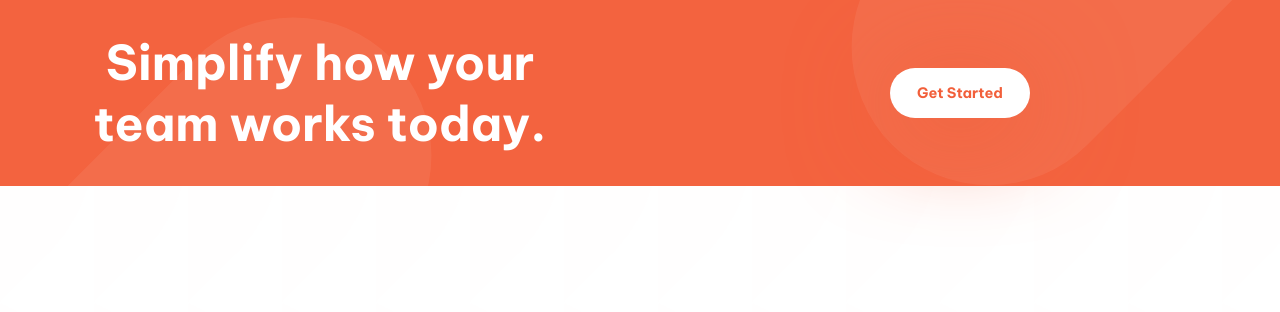
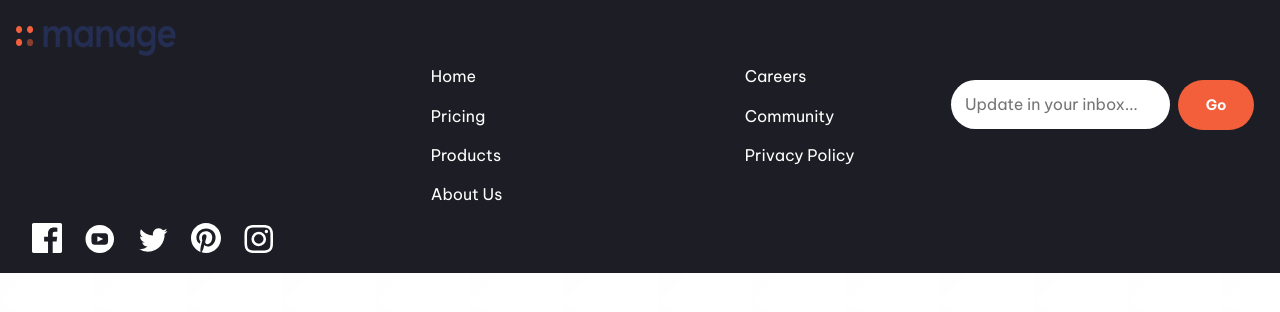
Before and after one commit to Sulymaani/manage-landing-page-master, a website built with Parcel: page index.html in a window 1280 px wide. Built offline with nearby package versions, Linux system fonts and the light colour scheme.

Commit message:
Created the footer component.

```diff
--- a/index.html
+++ b/index.html
@@ -105,16 +105,77 @@
       </section> -->
 
       <!-- Callout Section -->
-      <section class="callout">
+      <!-- <section class="callout">
         <div class="callout-content grid grid--1x2">
           <div class="callout-header">
-            <h2 class="fs-800 fw-bold">Simplify how your team works today.</h2>
+            <h2 class="fs-800 fw-bold">
+              Simplify how your team works today.
+            </h2>
           </div>
           <div class="callout-btn">
             <button>Get Started</button>
           </div>
         </div>
-      </section>
+      </section> -->
+
+      <!-- footer Section -->
+      <footer class="footer">
+        <div class="footer-content grid grid--1x2">
+          <div class="footer-logo"><img src="/images/logo.svg" alt="" /></div>
+          <div class="update-section">
+            <input
+              class="update-input"
+              type="text"
+              placeholder="Update in your inbox..."
+            />
+            <button class="update-btn">Go</button>
+          </div>
+          <div class="footer-links-one">
+            <ul>
+              <li><a href="#">Home</a></li>
+              <li><a href="#">Pricing</a></li>
+              <li><a href="#">Products</a></li>
+              <li><a href="#">About Us</a></li>
+            </ul>
+          </div>
+          <div class="footer-links-two">
+            <ul>
+              <li><a href="#">Careers</a></li>
+              <li><a href="#">Community</a></li>
+              <li><a href="#">Privacy Policy</a></li>
+            </ul>
+          </div>
+          <div class="footer-socials">
+            <ul>
+              <li>
+                <a href="#">
+                  <img src="images/icon-facebook.svg" alt="" />
+                </a>
+              </li>
+              <li>
+                <a href="#">
+                  <img src="images/icon-youtube.svg" alt="" />
+                </a>
+              </li>
+              <li>
+                <a href="#">
+                  <img src="images/icon-twitter.svg" alt="" />
+                </a>
+              </li>
+              <li>
+                <a href="#">
+                  <img src="images/icon-pinterest.svg" alt="" />
+                </a>
+              </li>
+              <li>
+                <a href="#">
+                  <img src="images/icon-instagram.svg" alt="" />
+                </a>
+              </li>
+            </ul>
+          </div>
+        </div>
+      </footer>
     </body>
   </body>
 </html>
--- a/scss/components/_button.scss
+++ b/scss/components/_button.scss
@@ -6,6 +6,5 @@ button {
   color: white;
   font-size: .9rem;
   font-weight: 700;
-  box-shadow: 0 10px 100px 1px hsl(12, 88%, 59%);
   cursor: pointer;
 }
--- /dev/null
+++ b/scss/layout/_footer.scss
@@ -0,0 +1,165 @@
+.footer {
+  background-color: hsl(233, 12%, 13%);
+
+  @media (min-width: 768px) {
+    grid-template-columns: repeat(4, 1fr);
+  }
+}
+
+.footer-content {
+  padding: 1rem;
+}
+
+.footer-logo {
+  display: none;
+
+  @media (min-width: 768px) {
+    display: inline-flex;
+    align-items: center;
+
+    img {
+      width: 160px;
+      height: 30px;
+    }
+  }
+}
+
+.update-section {
+  grid-column: 1 / 3;
+
+  @media (min-width: 768px) {
+    grid-column: 4 / 5;
+    position: relative;
+    top: 4rem;
+  }
+
+  .update-input {
+    padding: .9rem;
+    border-radius: 25px;
+    border: 0;
+    width: 70%;
+    margin: 0 auto 4rem;
+
+    @media (min-width: 768px) {
+      margin: 0 auto;
+    }
+  }
+
+  .update-btn {
+    margin-left: .3rem;
+    button {
+      padding: .9rem 8rem;
+    }
+  }
+}
+
+.footer-links-one {
+  padding: 0 1rem;
+  margin: 0 auto;
+
+  @media (min-width: 768px) {
+    grid-column: 2 / 3;
+    position: relative;
+    left: -9rem;
+  }
+
+  ul {
+    margin-bottom: 3rem;
+
+    @media (min-width: 768px) {
+      margin-bottom: 0;
+    }
+
+    li {
+      list-style-type: none;
+      margin-bottom: 1.2rem;
+
+      a {
+        color: white;
+        text-decoration: none;
+        transition: hover .2s ease-in-out;
+
+        &:hover {
+          color: hsl(12, 88%, 59%);
+        }
+      }
+    }
+  }
+
+}
+
+.footer-links-two {
+  padding: 0 1rem;
+  margin: 0 auto;
+
+  @media screen and (min-width: 768px) {
+    grid-column: 3 / 4;
+    position: relative;
+    right: 5rem;
+  }
+
+
+  ul {
+    margin-bottom: 3rem;
+
+    @media (min-width: 768px) {
+      margin-bottom: 0;
+    }
+
+    li {
+      list-style-type: none;
+      margin-bottom: 1.2rem;
+
+      a {
+        color: white;
+        text-decoration: none;
+        transition: hover .2s ease-in-out;
+
+        &:hover {
+          color: hsl(12, 88%, 59%);
+        }
+      }
+    }
+  }
+
+}
+
+.footer-socials {
+  padding: 0 1rem;
+  grid-column: 1 / 3;
+
+  @media (min-width: 768px) {
+    grid-column: 1 / 2;
+  }
+
+  ul {
+    margin-bottom: 2rem;
+
+    @media (min-width: 768px) {
+      margin-bottom: 0;
+    }
+
+
+    li {
+      list-style-type: none;
+      display: inline;
+      margin-right: 1.2rem;
+
+      a {
+        color: white;
+        text-decoration: none;
+
+        img {
+          width: 50px;
+
+          @media screen and (min-width: 768px) {
+            width: 30px;
+          }
+
+          }
+
+      }
+    }
+  }
+
+}
--- a/scss/layout/_index.scss
+++ b/scss/layout/_index.scss
@@ -3,3 +3,4 @@
 @forward 'hero';
 @forward 'features';
 @forward 'callout';
+@forward 'footer';
```
Also changed, not shown: dist/icon-facebook.db88fd38.svg (added), dist/icon-instagram.55128b72.svg (added), dist/icon-pinterest.6b47e241.svg (added), dist/icon-twitter.9dcd00ee.svg (added), dist/icon-youtube.8e30d3e6.svg (added), dist/index.html, 2 other files.
